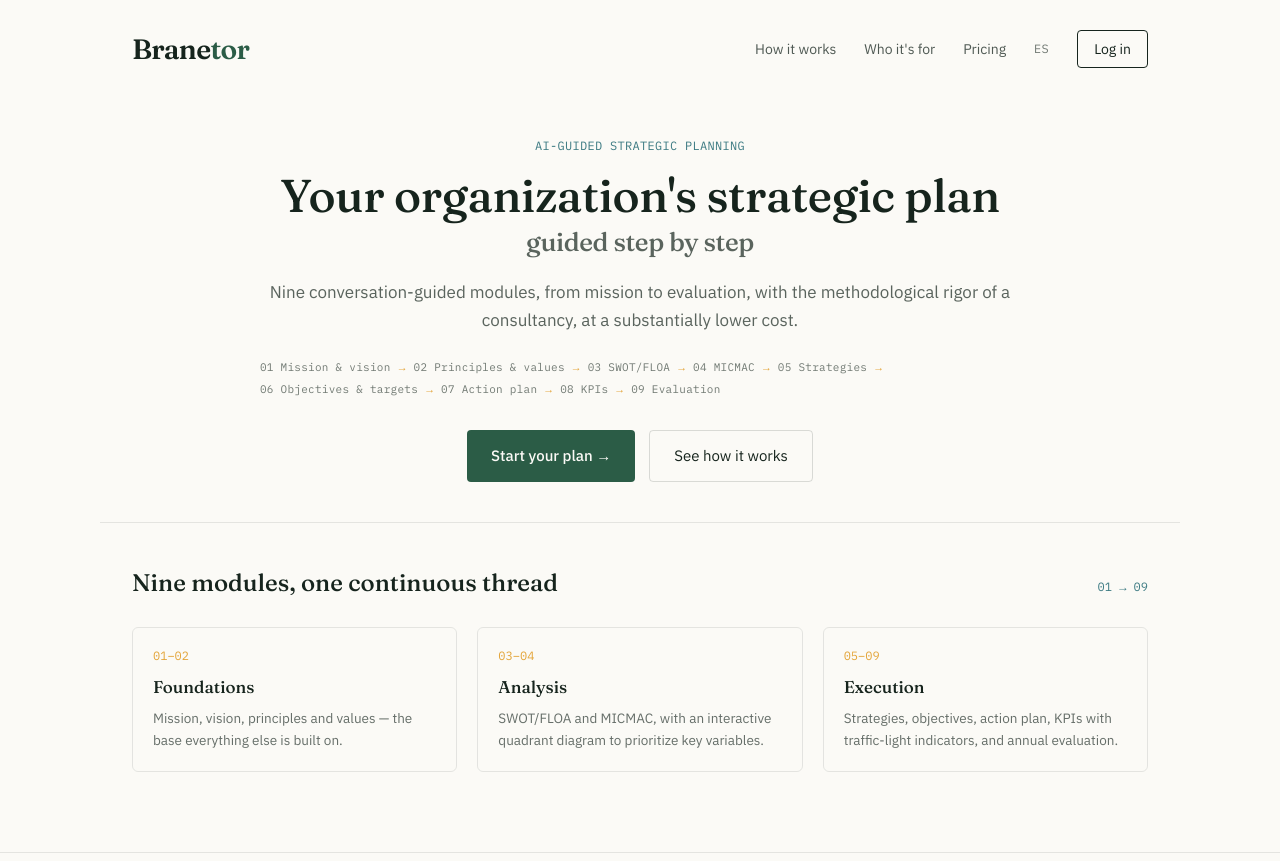
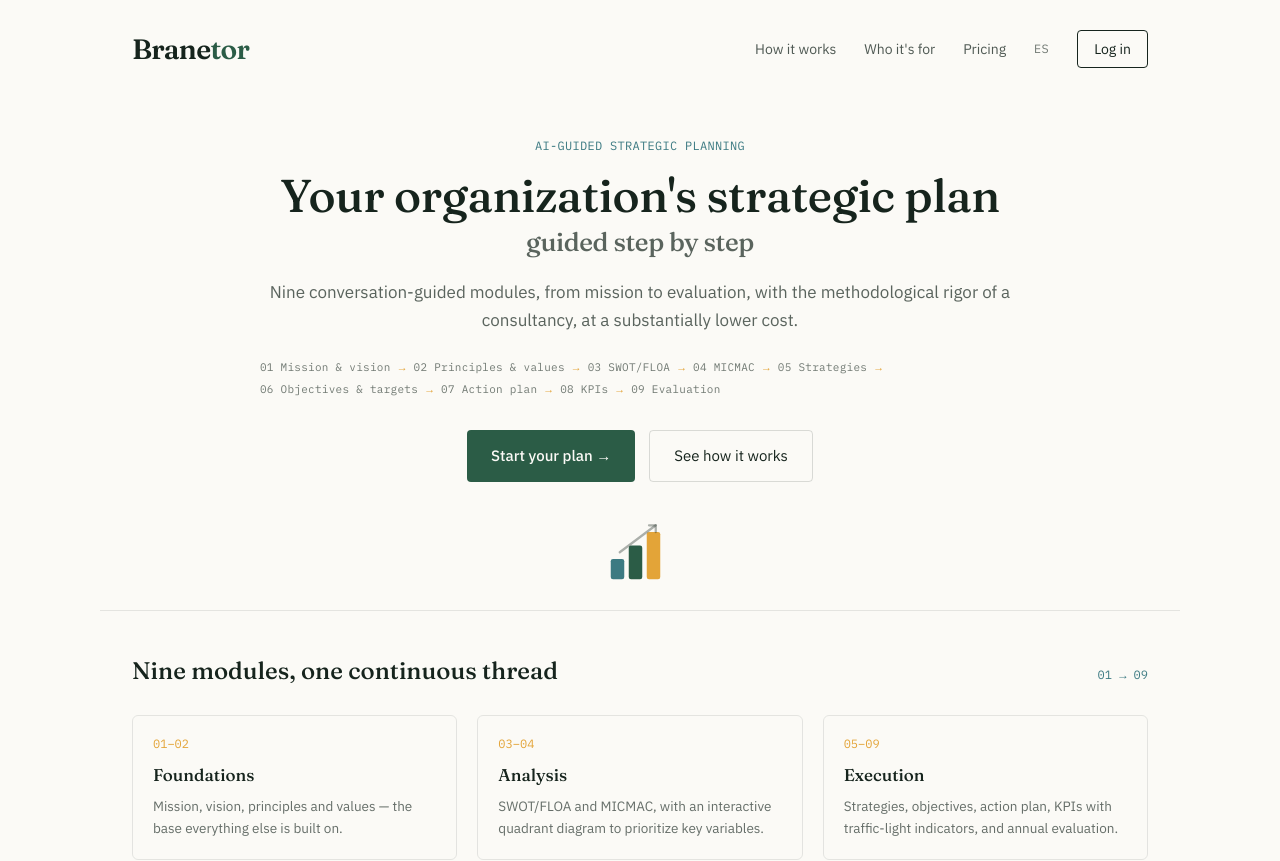
Before and after one commit to JJOrganizational-advisor/branetor-web, a Next.js app: page /en in a window 1280 px wide. Shown: the top 861 px of the page. Built offline with nearby package versions, Linux system fonts and the light colour scheme.

Commit message:
Reemplazar placeholder de captura por ícono de marca simple

```diff
--- a/app/[locale]/page.tsx
+++ b/app/[locale]/page.tsx
@@ -1,5 +1,6 @@
 import Nav from "@/components/Nav";
 import Hero from "@/components/Hero";
+import ProductPreview from "@/components/ProductPreview";
 import HowItWorks from "@/components/HowItWorks";
 import Footer from "@/components/Footer";
 import { setRequestLocale } from "next-intl/server";
@@ -15,6 +16,7 @@ export default function HomePage({
     <main>
       <Nav />
       <Hero />
+      <ProductPreview />
       <HowItWorks />
       <Footer />
     </main>
--- /dev/null
+++ b/components/BrandMark.tsx
@@ -0,0 +1,33 @@
+export default function BrandMark() {
+  return (
+    <svg
+      viewBox="0 0 64 64"
+      width="72"
+      height="72"
+      xmlns="http://www.w3.org/2000/svg"
+      role="img"
+      aria-label="Branetor"
+    >
+      <rect x="6" y="40" width="12" height="18" rx="2" fill="#3C7A82" />
+      <rect x="22" y="28" width="12" height="30" rx="2" fill="#2B5C46" />
+      <rect x="38" y="16" width="12" height="42" rx="2" fill="#E3A438" />
+      <path
+        d="M14 34 L30 22 L46 10"
+        stroke="#16241D"
+        strokeWidth="2"
+        strokeLinecap="round"
+        fill="none"
+        opacity="0.35"
+      />
+      <path
+        d="M40 10 L46 10 L46 16"
+        stroke="#16241D"
+        strokeWidth="2"
+        strokeLinecap="round"
+        strokeLinejoin="round"
+        fill="none"
+        opacity="0.35"
+      />
+    </svg>
+  );
+}
--- /dev/null
+++ b/components/ProductPreview.tsx
@@ -0,0 +1,9 @@
+import BrandMark from "./BrandMark";
+
+export default function ProductPreview() {
+  return (
+    <section className="max-w-[1080px] mx-auto px-8 pb-4 flex justify-center">
+      <BrandMark />
+    </section>
+  );
+}
```
